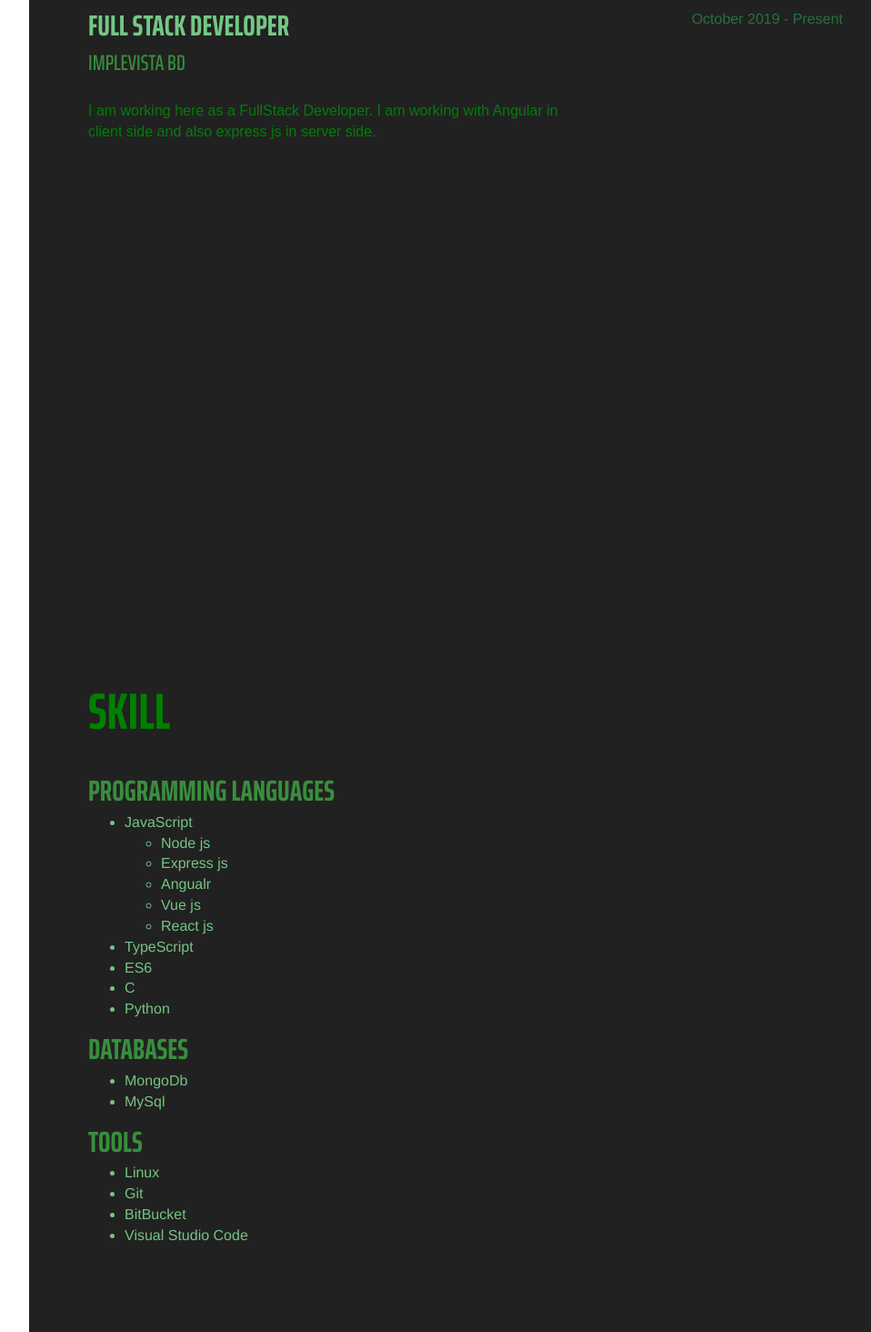
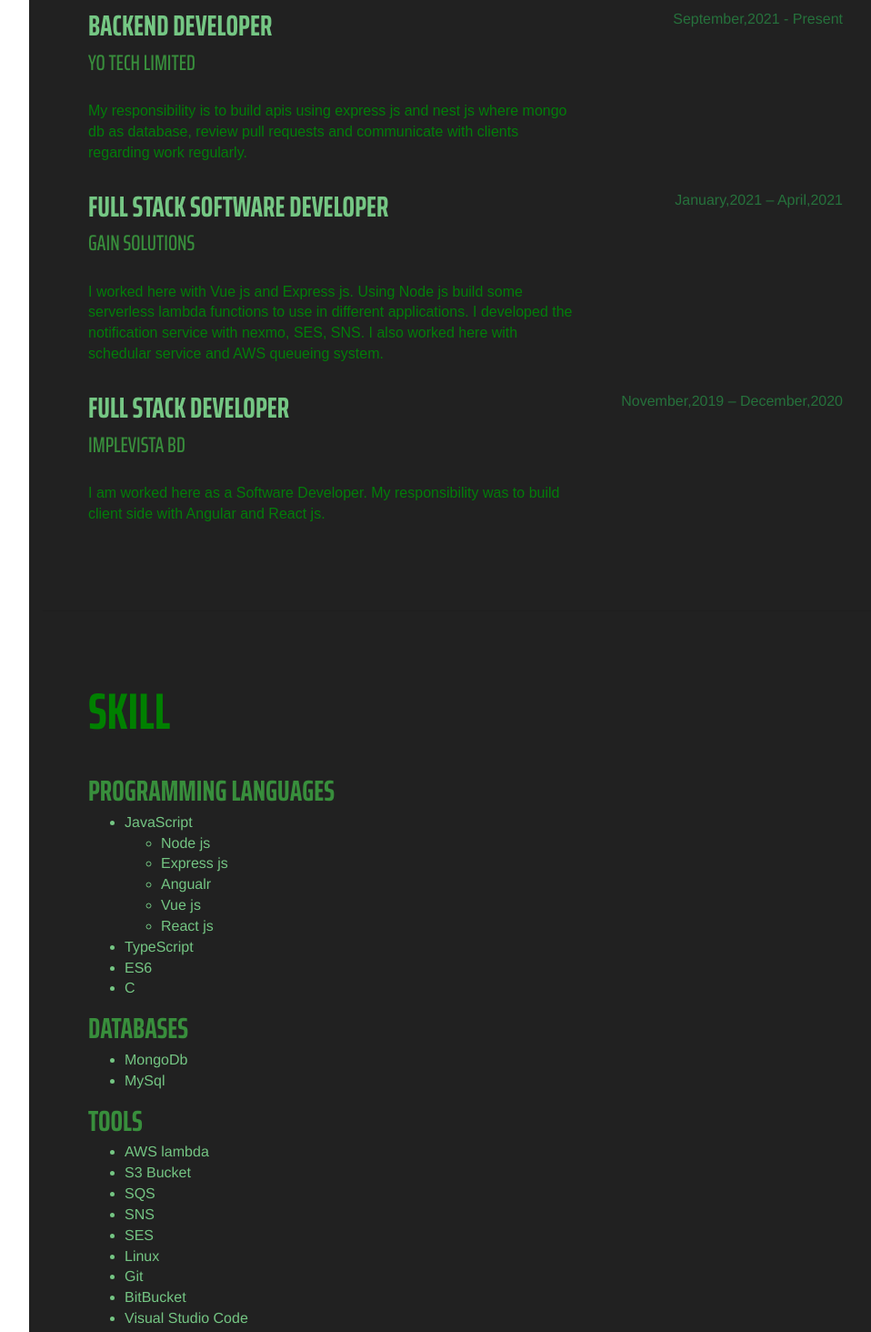
Before and after one commit to kumol/kumol.github.io, a plain HTML site: page index.html in a window 1280 px wide. Shown: the part 990-2454 px from the top of the page at 91% size, without its empty margins (288-1246 px from the left). Drawn offline with Linux system fonts and the light colour scheme; files that its build step writes are made by us from their sources.

Commit message:
Experience updated

```diff
--- a/index.html
+++ b/index.html
@@ -54,12 +54,18 @@
                 </p>
                 <div>
                     <p class="about-detail">
-                        I have 5 years of Programming experience, I have attended many Programming Contest all over my
+
+                        A Javascript based backend developer with 5 years of programming experience including 2.5
+        years of professional experience on node js based frameworks such as express js, nest js, react js
+        and angular. I am looking for a challenging career in a reputed organization, which will help me
+        to deliver my best and upgrade my skill. So that I can help the growth of the organization.
+
+                        <!-- I have 5 years of Programming experience, I have attended many Programming Contest all over my
                         University life ( Inter University Programming Contest IUT, SUST). I have solved more than 200
                         problem from various online judges ( UVA, Code Forces, LightOJ ). I have more than two years of
                         development practice with most popular technology like Node.js,Express js, Angualr,React js,Vue
                         js,ES6,TypeScript. Currently I am working as Angualr and Node js Developer from October 2019 to
-                        now.
+                        now. -->
                     </p>
                     <ul class="network-container">
                         <li>
@@ -93,15 +99,39 @@
             </span>
             <div class="row mtp-25px">
                 <div class="col-md-8">
+                    <span class="position">Backend Developer</span>
+                    <p class="company"> Yo Tech Limited</p>
+                    <p class="job-detail">
+                        My responsibility is to build apis using express js and nest js where mongo db as database, review pull requests and communicate with clients regarding work regularly.
+                    </p>
+                </div>
+                <div class="col-md-4 working-period">
+                    September,2021 - Present
+                </div>
+            </div>
+            <div class="row mtp-25px">
+                <div class="col-md-8">
+                    <span class="position">Full Stack Software Developer</span>
+                    <p class="company">Gain Solutions</p>
+                    <p class="job-detail">
+                        I worked here with Vue js and Express js. Using Node js build some serverless lambda functions to use in different applications.
+                        I developed the notification service with nexmo, SES, SNS. I also worked here with schedular service and AWS queueing system.
+                    </p>
+                </div>
+                <div class="col-md-4 working-period">
+                    January,2021 – April,2021
+                </div>
+            </div>
+            <div class="row mtp-25px">
+                <div class="col-md-8">
                     <span class="position">Full Stack Developer</span>
                     <p class="company">ImpleVista bd</p>
                     <p class="job-detail">
-                        I am working here as a FullStack Developer. I am working with Angular in client side and also
-                        express js in server side.
+                        I am worked here as a Software Developer. My responsibility was to build client side with Angular and React js.
                     </p>
                 </div>
                 <div class="col-md-4 working-period">
-                    October 2019 - Present
+                    November,2019 – December,2020
                 </div>
             </div>
         </div>
@@ -143,9 +173,9 @@
                         <li>
                             C
                         </li>
-                        <li>
+                        <!-- <li>
                             Python
-                        </li>
+                        </li> -->
                     </ul>
                     <span class="institute">Databases</span>
                     <ul class="skill-items">
@@ -158,6 +188,21 @@
                     </ul>
                     <span class="institute">Tools</span>
                     <ul class="skill-items">
+                        <li>
+                            AWS lambda
+                        </li>
+                            <li>
+                                S3 Bucket
+                            </li>
+                            <li>
+                                SQS
+                            </li>
+                            <li>
+                                SNS
+                            </li>
+                            <li>
+                                SES
+                            </li>
                         <li>
                             Linux
                         </li>
```
